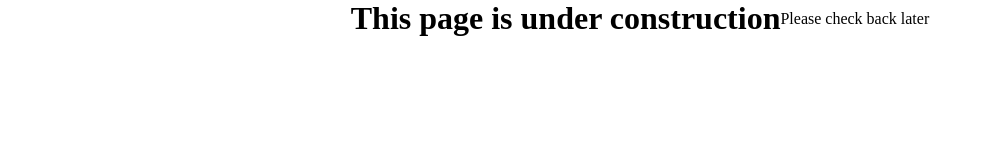
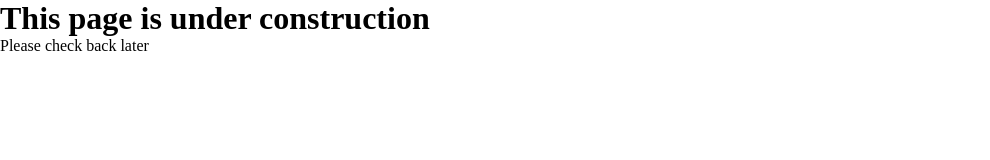
Before and after one commit to SamOdum/samodum.github.io, a plain HTML site: page index.html in a window 1280 px wide. Shown: the whole page, without its empty margins (0-990 px from the left). Drawn offline with Linux system fonts and the light colour scheme.

Commit message:
Minor update to basic style

```diff
--- a/main.css
+++ b/main.css
@@ -6,5 +6,6 @@
 body {
   display: flex;
   justify-content: center;
-  align-items: center;
+  align-content: center;
+  flex-direction: column;
 }
```
